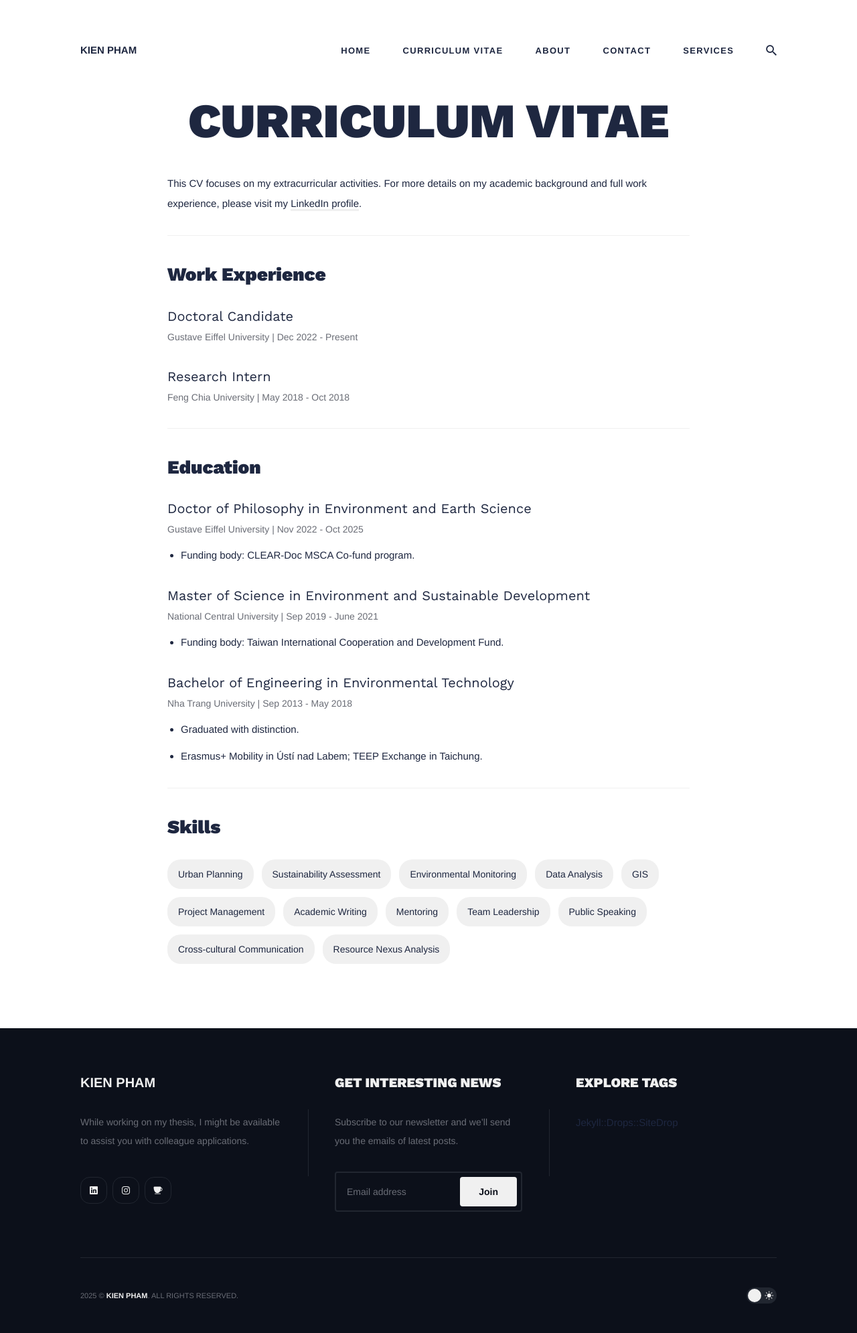
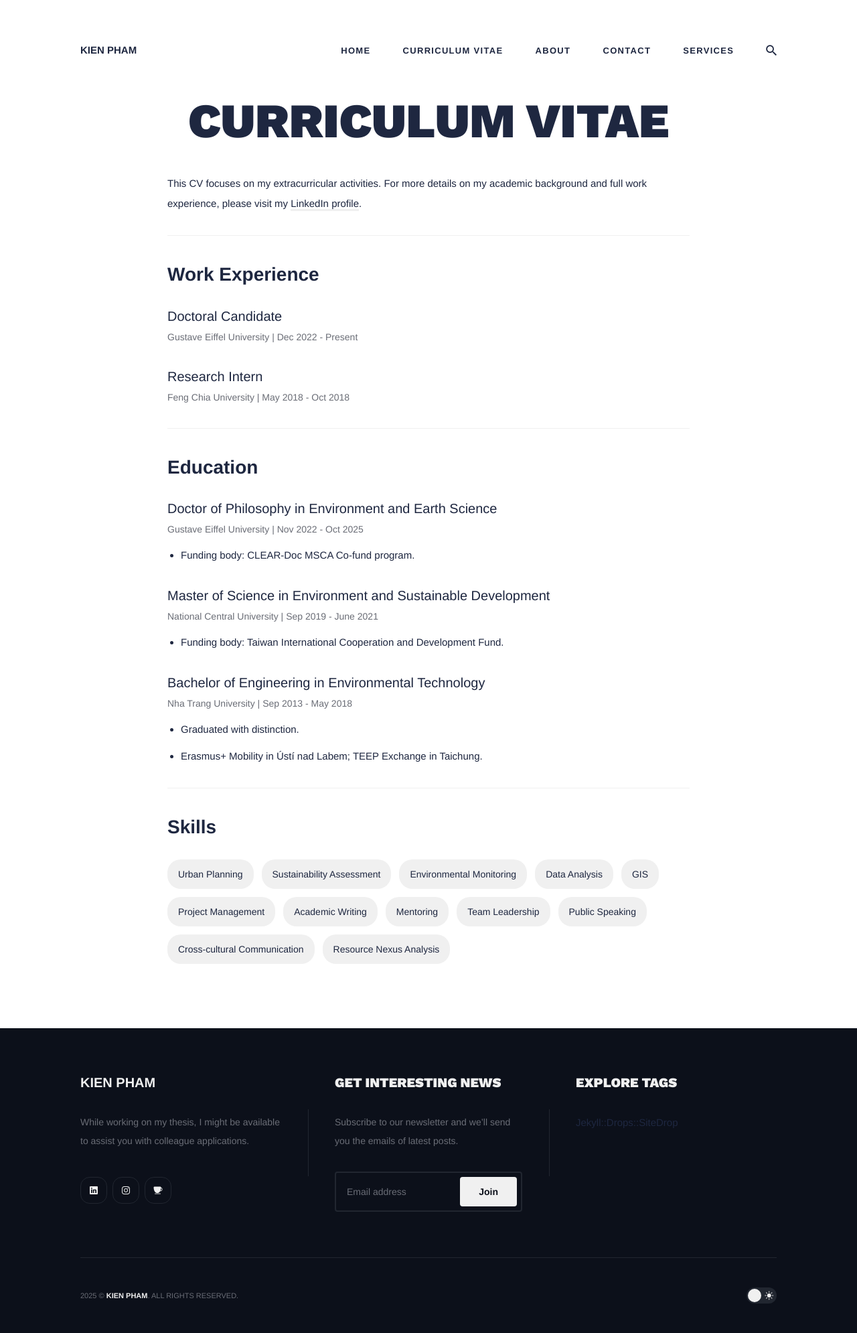
Before and after one commit to ray-ers/ray-ers.github.io, a Jekyll site: the page built from _pages/CV.md, in a window 1280 px wide. Shown: the whole page at 67% size. Built offline with Jekyll 4.4.1, drawn with Linux system fonts in a browser that asks for light colours; nearby versions of some CDN libraries.

Commit message:
Update _cv-page.scss

```diff
--- a/_sass/4-layouts/_cv-page.scss
+++ b/_sass/4-layouts/_cv-page.scss
@@ -17,6 +17,7 @@
     border-bottom: 1px solid var(--border-color);
 
     &__name {
+        font-family: $base-font-family; // Use body font
         font-size: $font-size-h1 * 1.5; // Make name larger
         margin-bottom: ($base-spacing-unit / 2);
     }
@@ -69,6 +70,7 @@
     }
 
     &__title {
+        font-family: $base-font-family; // Use body font
         margin-bottom: ($base-spacing-unit * 1.5);
     }
 }
@@ -86,7 +88,7 @@
     }
 
     &__title {
-        font-family: $heading-font-family;
+        font-family: $base-font-family; // Use body font
         // --- CHANGE #2: Made the font normal weight (not bold) ---
         font-weight: normal; // Was $heading-font-weight
         font-size: $font-size-h4;
```
